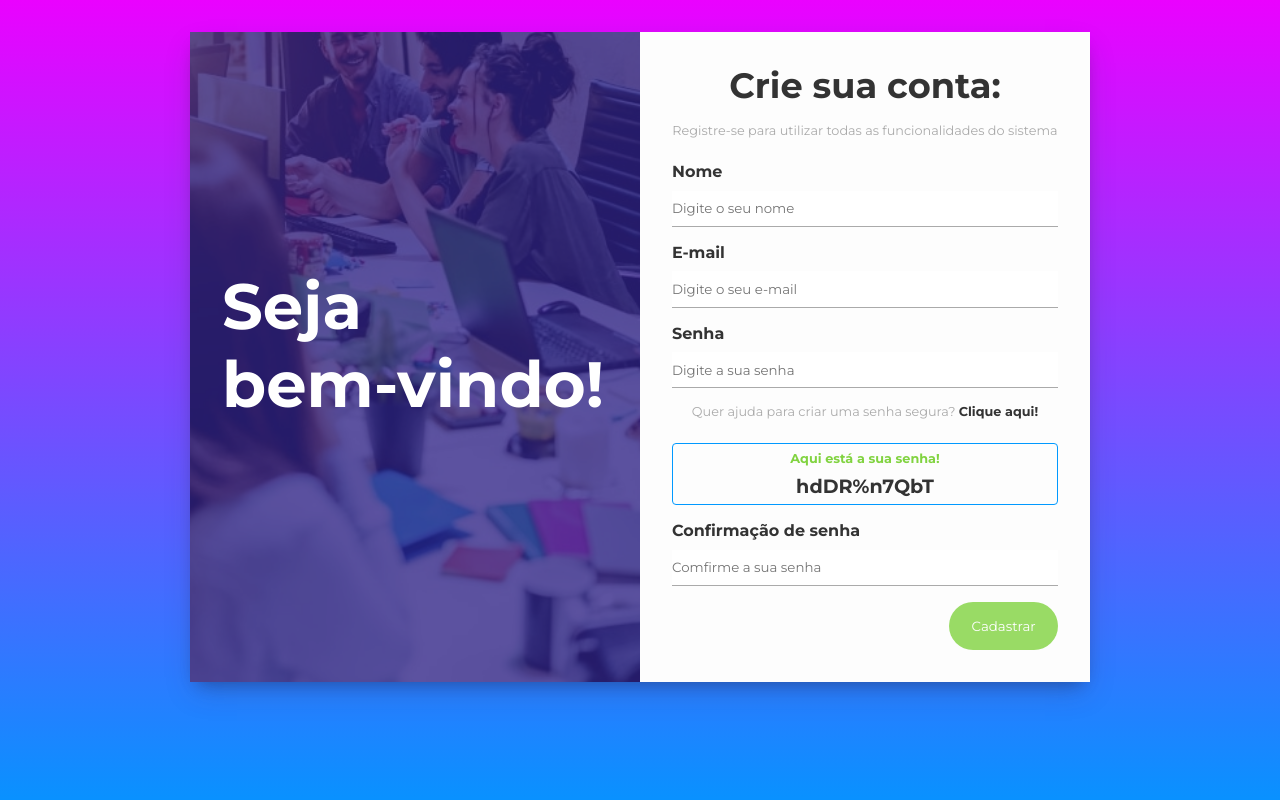
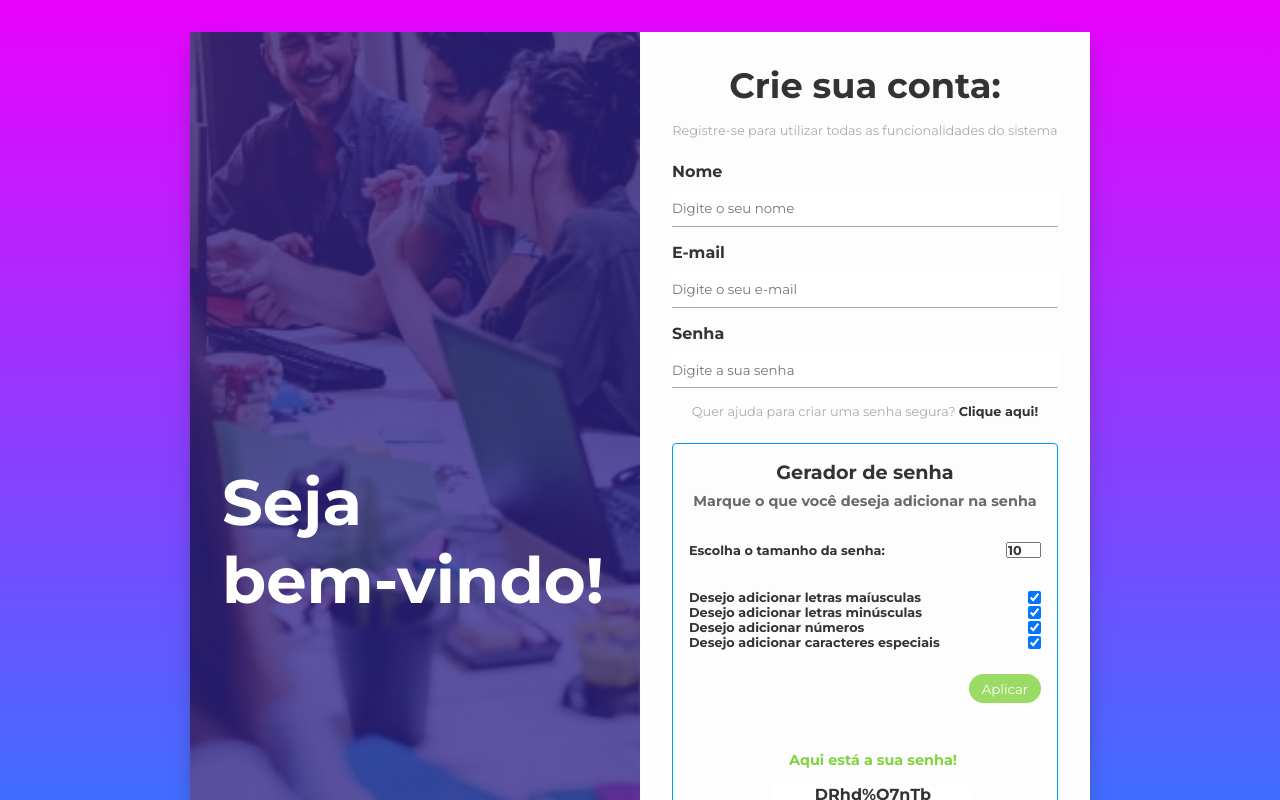
Before and after one commit to VictorMotta/gerador-de-senha, a plain HTML site: page index.html in a window 1280 px wide. Both pictures are taken after a click on the element "Clique aqui!". Shown: the top 800 px of the page. Drawn offline with Linux system fonts and the light colour scheme.

Commit message:
Integrando filtro para gerador de senhas! Finalizado

```diff
--- a/css/styles.css
+++ b/css/styles.css
@@ -99,16 +99,83 @@ input:focus {
   color: #0099ff;
 }
 
-#register-form #generated-password {
+#filter-generate-password {
   border: 1px solid #0099ff;
   border-radius: 4px;
+  padding: 1rem;
+  text-align: center;
   font-weight: bold;
+  height: auto;
+  margin-bottom: 1rem;
+  display: none;
+}
+
+#filter-generate-password h3 {
   font-size: 1.2rem;
-  padding: 0.4rem;
+  color: #333;
+}
+
+#filter-generate-password p {
+  font-size: 0.9rem;
+  color: #696969;
+  margin-top: 0.5rem;
+}
+
+#number-passwords {
+  margin: 2rem 0;
+  align-items: center;
+}
+
+#number-passwords input {
+  font-weight: bold;
+  font-size: 0.8rem;
+  width: 35px;
+  height: 16px;
+}
+
+.check-control {
+  color: #333;
+  font-weight: bold;
+  font-size: 0.8rem;
+  display: flex;
+  justify-content: space-between;
+}
+
+#aplicar-style {
+  display: flex;
+  justify-content: flex-end;
+  margin-top: 1.5rem;
+}
+
+#aplicar-style input {
+  background-color: #81d340;
+  color: #fff;
+  opacity: 0.8;
+  border: none;
+  border-radius: 2rem;
+  padding: 0.4rem 0.8rem;
+  max-width: 140px;
+  cursor: pointer;
+  transition: 0.4s;
+}
+
+#copiar {
+  margin: 1rem;
+  background-color: #81d340;
+  color: #fff;
+  opacity: 0.8;
+  border: none;
+  border-radius: 2rem;
+  padding: 0.4rem 0.8rem;
+  max-width: 140px;
+  cursor: pointer;
+  transition: 0.4s;
+}
+
+#register-form #generated-password {
+  margin: 3rem 0 0 1rem;
   color: #333;
   text-align: center;
-  margin-bottom: 1rem;
-  display: none;
 }
 
 #register-form #generated-password p {
@@ -116,7 +183,21 @@ input:focus {
   margin-bottom: 0.5rem;
 }
 
-#register-form input[type="submit"] {
+#resultado {
+  display: flex;
+  justify-content: center;
+  margin: 1rem 0;
+}
+
+#texto {
+  text-align: center;
+  border: none;
+  font-size: 1rem;
+  font-weight: bold;
+  color: #333;
+}
+
+#cadastrar {
   background-color: #81d340;
   color: #fff;
   opacity: 0.8;
@@ -129,6 +210,8 @@ input:focus {
   transition: 0.4s;
 }
 
-#register-form input[type="submit"]:hover {
+#cadastrar:hover,
+#aplicar-style input:hover,
+#copiar:hover {
   opacity: 1;
 }
--- a/index.html
+++ b/index.html
@@ -45,7 +45,7 @@
         <div class="form-control">
           <label for="password">Senha</label>
           <input
-            type="text"
+            type="password"
             name="password"
             id="password"
             placeholder="Digite a sua senha"
@@ -55,20 +55,93 @@
           Quer ajuda para criar uma senha segura?
           <span id="generate-password">Clique aqui!</span>
         </p>
-        <div id="generated-password">
-          <p>Aqui está a sua senha!</p>
-          <h4></h4>
+        <div id="filter-generate-password">
+          <h3>Gerador de senha</h3>
+
+          <p>Marque o que você deseja adicionar na senha</p>
+
+          <div id="number-passwords" class="check-control">
+            <label for="number-password">Escolha o tamanho da senha: </label>
+            <input
+              type="number"
+              id="number-password"
+              min="10"
+              max="20"
+              value="10"
+            />
+          </div>
+
+          <div class="check-control">
+            <label for="check-generate-upper-case"
+              >Desejo adicionar letras maíusculas</label
+            >
+            <input
+              type="checkbox"
+              name="check-generate-upper-case"
+              class="check"
+              id="check-generate-upper-case"
+              checked
+            />
+          </div>
+          <div class="check-control">
+            <label for="check-generate-lower-case"
+              >Desejo adicionar letras minúsculas</label
+            >
+            <input
+              type="checkbox"
+              name="check-generate-lower-case"
+              class="check"
+              id="check-generate-lower-case"
+              checked
+            />
+          </div>
+          <div class="check-control">
+            <label for="check-generate-number">Desejo adicionar números</label>
+            <input
+              type="checkbox"
+              name="check-generate-number"
+              class="check"
+              id="check-generate-number"
+              checked
+            />
+          </div>
+          <div class="check-control">
+            <label for="check-generate-symbol"
+              >Desejo adicionar caracteres especiais</label
+            >
+            <input
+              type="checkbox"
+              name="check-generate-symbol"
+              class="check"
+              id="check-generate-symbol"
+              checked
+            />
+          </div>
+
+          <div id="aplicar-style">
+            <input type="submit" id="aplica-button" value="Aplicar" />
+          </div>
+
+          <div id="generated-password">
+            <p>Aqui está a sua senha!</p>
+            <div id="resultado">
+              <input type="text" name="texto" id="texto" />
+            </div>
+            <input type="submit" id="copiar" value="Copy" />
+          </div>
         </div>
+
         <div class="form-control">
           <label for="confirmpassword">Confirmação de senha</label>
           <input
-            type="text"
+            type="password"
             name="confirmpassword"
             id="confirmpassword"
             placeholder="Comfirme a sua senha"
           />
         </div>
-        <input type="submit" value="Cadastrar" />
+
+        <input type="submit" id="cadastrar" value="Cadastrar" />
       </div>
     </div>
   </body>
--- a/js/scripts.js
+++ b/js/scripts.js
@@ -1,6 +1,21 @@
 // Seleção de elementos
-const generatePassowrdButton = document.querySelector("#generate-password");
+const generatePasswordButton = document.querySelector("#generate-password");
 const generatedPasswordElement = document.querySelector("#generated-password");
+const filterGeneratePassword = document.querySelector(
+  "#filter-generate-password"
+);
+const numberPassword = document.querySelector("#number-password");
+const checkGenerateUpperCase = document.querySelector(
+  "#check-generate-upper-case"
+);
+const checkGenerateLowerCase = document.querySelector(
+  "#check-generate-lower-case"
+);
+const checkGenerateNumber = document.querySelector("#check-generate-number");
+const checkGenerateSymbol = document.querySelector("#check-generate-symbol");
+const ativarButton = document.querySelector("#aplica-button");
+const checkBoxes = document.querySelectorAll(".check");
+const copyButton = document.querySelector("#copiar");
 
 //Funções
 const getLetterLowerCase = () => {
@@ -21,6 +36,17 @@ const getSymbol = () => {
   return symbols[Math.floor(Math.random() * symbols.length)];
 };
 
+const checkBox = () => {
+  let noCheckedBoxes = true;
+  for (i = 0; i < checkBoxes.length; ++i) {
+    if (checkBoxes[i].checked) {
+      noCheckedBoxes = false;
+    }
+  }
+  if (noCheckedBoxes) {
+    checkBoxes[0].checked = true;
+  }
+};
 const generatePassword = (
   getLetterLowerCase,
   getLetterUpperCase,
@@ -29,14 +55,27 @@ const generatePassword = (
 ) => {
   let password = "";
 
-  const passwordLength = 10;
+  checkBox();
 
-  const generators = [
-    getLetterLowerCase,
-    getLetterUpperCase,
-    getNumber,
-    getSymbol,
-  ];
+  const passwordLength = numberPassword.value;
+
+  if (passwordLength > 20) {
+    return;
+  }
+
+  const generators = [];
+  if (checkGenerateUpperCase.checked) {
+    generators.push(getLetterUpperCase);
+  }
+  if (checkGenerateLowerCase.checked) {
+    generators.push(getLetterLowerCase);
+  }
+  if (checkGenerateNumber.checked) {
+    generators.push(getNumber);
+  }
+  if (checkGenerateSymbol.checked) {
+    generators.push(getSymbol);
+  }
 
   for (let i = 0; i < passwordLength; i = i + generators.length) {
     generators.forEach(() => {
@@ -50,11 +89,12 @@ const generatePassword = (
   password = password.slice(0, passwordLength);
 
   generatedPasswordElement.style.display = "block";
-  generatedPasswordElement.querySelector("h4").innerText = password;
+  generatedPasswordElement.querySelector("#texto").value = password;
 };
 
 //Eventos
-generatePassowrdButton.addEventListener("click", () => {
+generatePasswordButton.addEventListener("click", () => {
+  filterGeneratePassword.style.display = "block";
   generatePassword(
     getLetterLowerCase,
     getLetterUpperCase,
@@ -62,3 +102,23 @@ generatePassowrdButton.addEventListener("click", () => {
     getSymbol
   );
 });
+
+ativarButton.addEventListener("click", () => {
+  generatePassword(
+    getLetterLowerCase,
+    getLetterUpperCase,
+    getNumber,
+    getSymbol
+  );
+});
+
+copyButton.addEventListener("click", () => {
+  let textoCopiado = generatedPasswordElement.querySelector("#texto");
+  textoCopiado.select();
+  textoCopiado.setSelectionRange(0, 99999);
+  document.execCommand("copy");
+  copyButton.value = "Copied";
+  setTimeout(function () {
+    copyButton.value = "Copy";
+  }, 500);
+});
```
